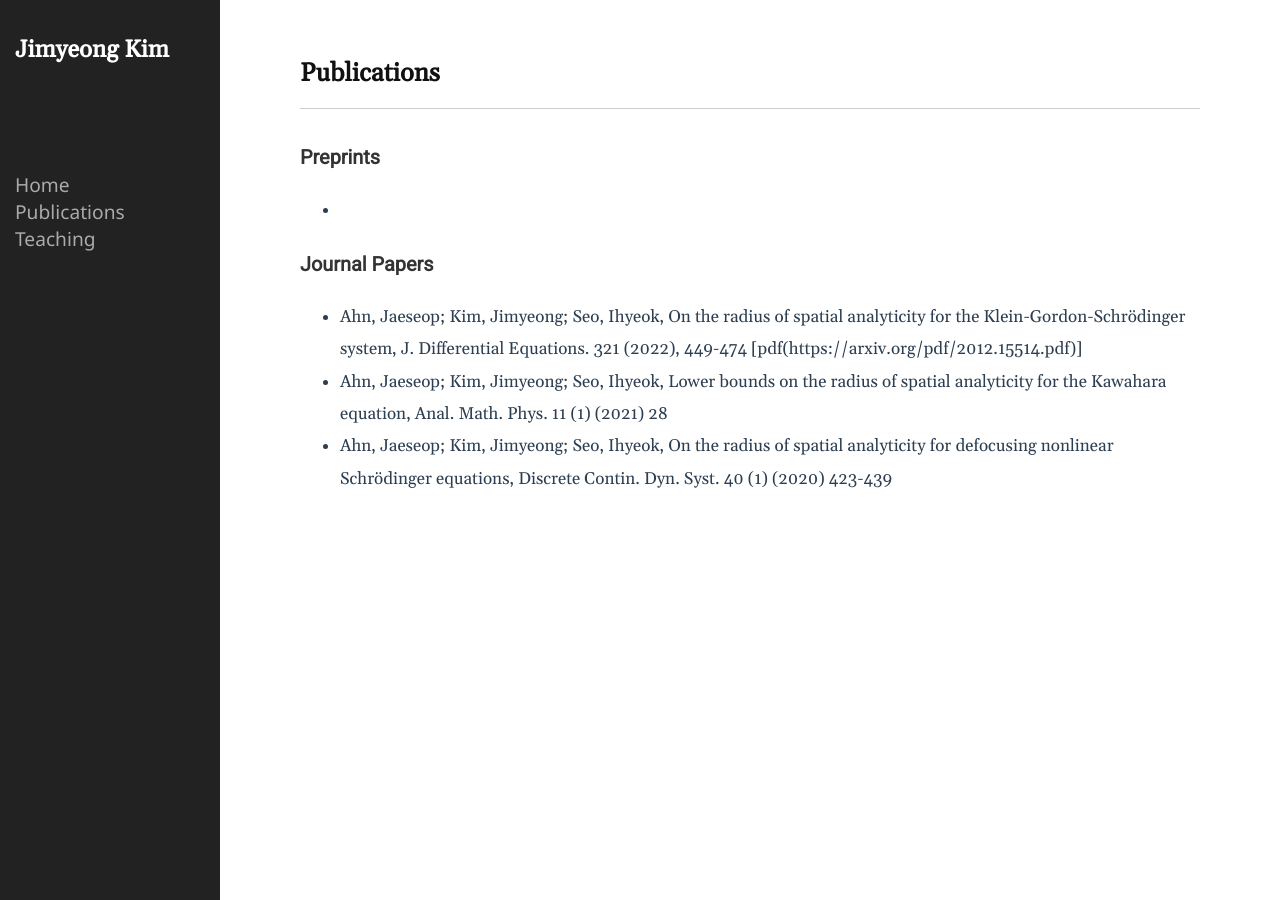
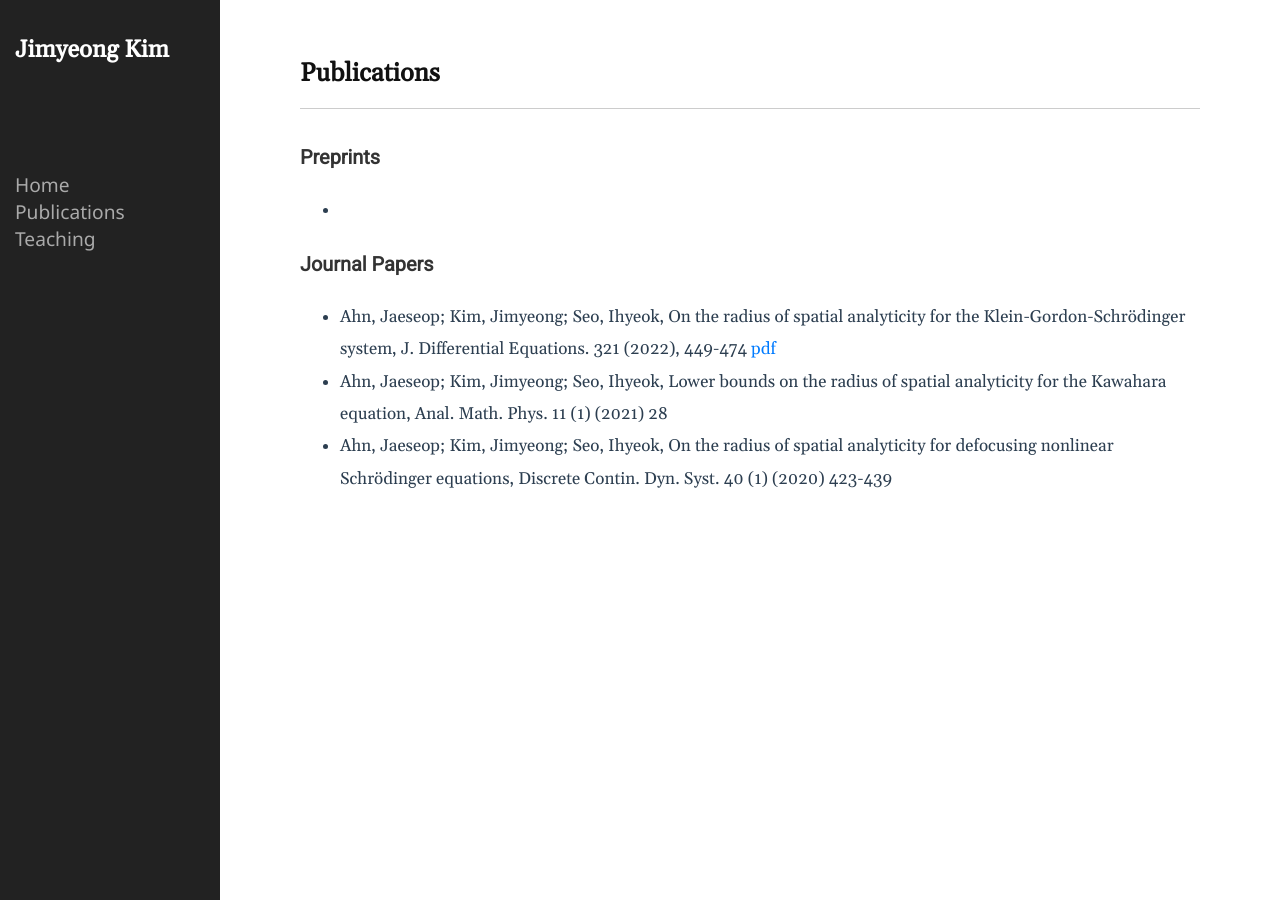
Before and after one commit to kimjimyeong93/kimjimyeong93.github.io, a Jekyll site: the page built from publication.markdown, in a window 1280 px wide. Built offline with Jekyll 4.4.1, drawn with Linux system fonts in a browser that asks for light colours.

Commit message:
Update publication.markdown

```diff
--- a/publication.markdown
+++ b/publication.markdown
@@ -8,6 +8,6 @@ permalink: /publications/
 -
 
 ### Journal Papers
-- Ahn, Jaeseop; Kim, Jimyeong; Seo, Ihyeok, On the radius of spatial analyticity for the Klein-Gordon-Schrödinger system, J. Differential Equations. 321 (2022), 449-474 [pdf(https://arxiv.org/pdf/2012.15514.pdf)]
+- Ahn, Jaeseop; Kim, Jimyeong; Seo, Ihyeok, On the radius of spatial analyticity for the Klein-Gordon-Schrödinger system, J. Differential Equations. 321 (2022), 449-474 [pdf](https://arxiv.org/pdf/2012.15514.pdf)
 - Ahn, Jaeseop; Kim, Jimyeong; Seo, Ihyeok, Lower bounds on the radius of spatial analyticity for the Kawahara equation, Anal. Math. Phys. 11 (1) (2021) 28
 - Ahn, Jaeseop; Kim, Jimyeong; Seo, Ihyeok, On the radius of spatial analyticity for defocusing nonlinear Schrödinger equations, Discrete Contin. Dyn. Syst. 40 (1) (2020) 423-439
```
